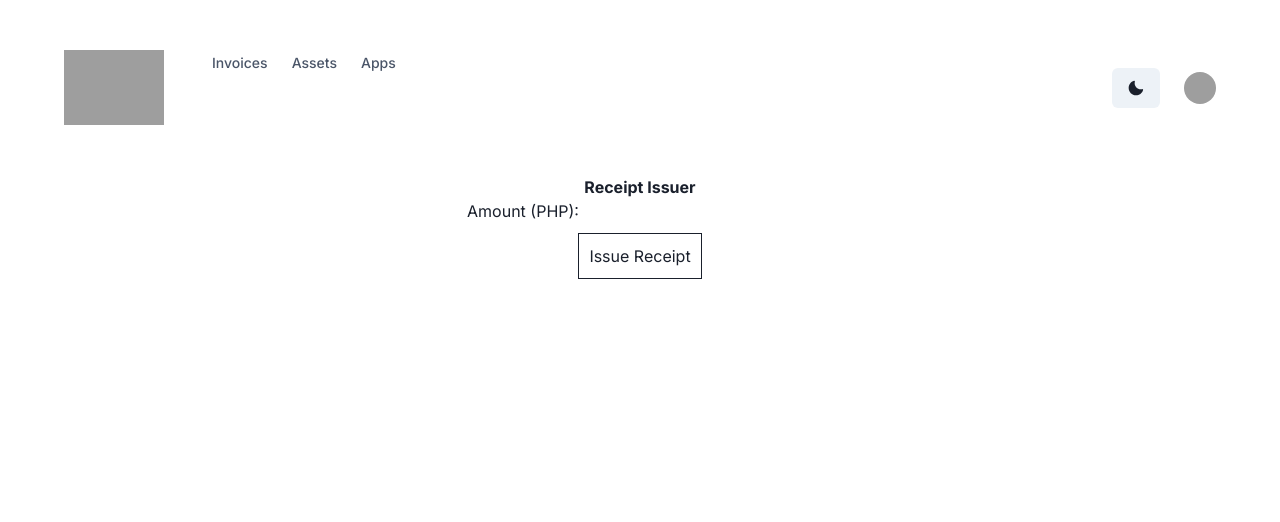
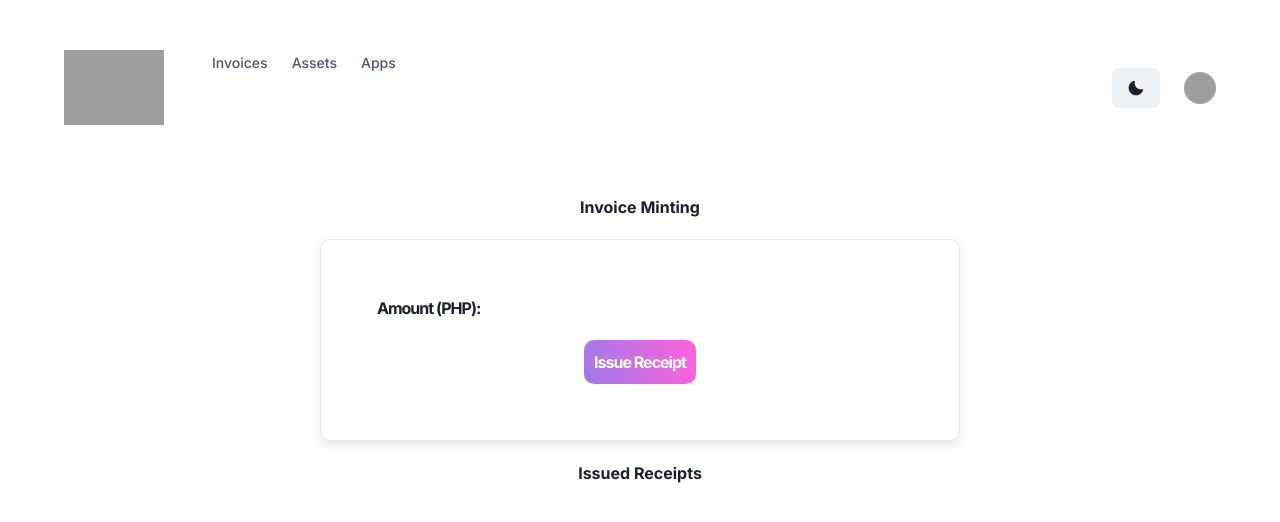
Before and after one commit to troyistroyenzo/VeriFi-Issue-Invoices, a Next.js app: page / in a window 1280 px wide. Shown: the top 522 px of the page. Built offline with nearby package versions, Linux system fonts and the light colour scheme; grey boxes are pictures that could not be loaded.

Commit message:
styled frontend

```diff
--- a/components/InvoiceIssuer.tsx
+++ b/components/InvoiceIssuer.tsx
@@ -172,9 +172,10 @@ const InvoiceIssuer = () => {
   return (
     <div className={styles.container}>
       <div className={styles.header}>
-        <h1>Receipt Issuer</h1>
+        <h1>Invoice Minting</h1>
       </div>
       <div className={styles.formContainer}>
+
         <div className={styles.amount}>
           <label>Amount (PHP):</label>
           <input type="number" value={amount} onChange={(e) => setAmount(e.target.value)} />
@@ -187,10 +188,12 @@ const InvoiceIssuer = () => {
         </div>
       </div>
 
+      <div className={styles.header}>
+        <h2>Issued Receipts</h2>
+      </div>
       {receipts.length > 0 && (
       <div className={styles.tableContainer}>
         <div className={styles.issuedReceipts}>
-          <h2>Issued Receipts</h2>
           <table className={styles.table}>
             <thead>
               <tr>
--- a/styles/Home.module.css
+++ b/styles/Home.module.css
@@ -1,15 +1,27 @@
 .container {
     display: grid;
     place-items: center;
+
   }
 
   .header {
-    font-weight: bold;
+    font-weight: 700;
+    padding: 2.5vh;
   }
 
   .formContainer {
     display: grid;
-    grid-gap: 10px;
+    padding: 7vh;
+    grid-gap: 2.5vh;
+    border-width: 1px;
+    font-weight: 700;
+    letter-spacing: -1.0px;
+    border-radius: 10px;
+    border-width: 1px;
+    align-items: center;
+    width: 50%;
+    box-shadow: 0 4px 10px rgba(0, 0, 0, 0.1);
+    border-radius: 10px;
   }
 
   .companyName,
@@ -22,24 +34,9 @@
   .optionContainer {
     display: grid;
     grid-gap: 10px;
+
   }
 
-  .issueReceipt,
-  .uploadDocument {
-    border: 1px solid;
-    padding: 10px;
-  }
-
-  .documentContainer {
-    border: 1px solid;
-    padding: 10px;
-  }
-
-  .selectDocument {
-    display: grid;
-    grid-template-columns: auto 1fr;
-    align-items: center;
-  }
 
   .buttonContainer {
     display: grid;
@@ -47,14 +44,13 @@
   }
 
   .issueButton {
-    border: 1px solid;
+    color: white;
+    border-radius: 10px;
+    background-image: linear-gradient(78deg, rgba(159, 122, 234, 1) 0%, rgb(255, 97, 218) 100%);
+  /* Rest of the CSS properties */
     padding: 10px;
   }
 
-  .textField {
-    border: 1px solid;
-    color: #000;
-  }
 
   .fileInput {
     border: 1px solid;
@@ -62,9 +58,20 @@
   }
 
   .tableContainer {
-    border: 1px solid;
-    padding: 10px;
+    padding: 1vh;
     margin-top: 20px;
+    display: grid;
+    grid-gap: 2.5vh;
+    border-width: 1px;
+    font-weight: 700;
+    letter-spacing: -1.0px;
+    border-radius: 10px;
+    border-width: 1px;
+    align-items: center;
+    width: 50%;
+    box-shadow: 0 4px 10px rgba(0, 0, 0, 0.1);
+    border-radius: 10px;
+    width: 50%;
   }
 
   .issuedReceipts {
@@ -74,12 +81,14 @@
   .table {
     width: 100%;
     border-collapse: collapse;
+
   }
 
   .table th,
   .table td {
     border: 1px solid;
     padding: 5px;
+
   }
 
   .table th {
```
